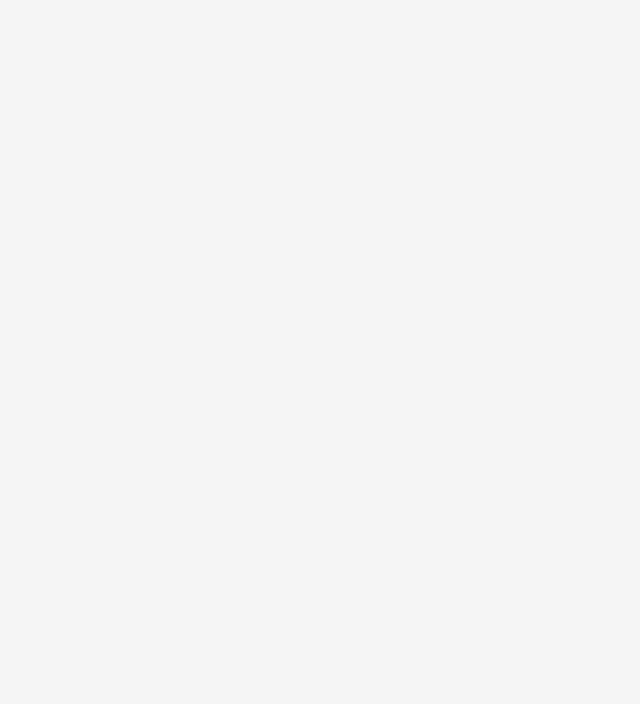
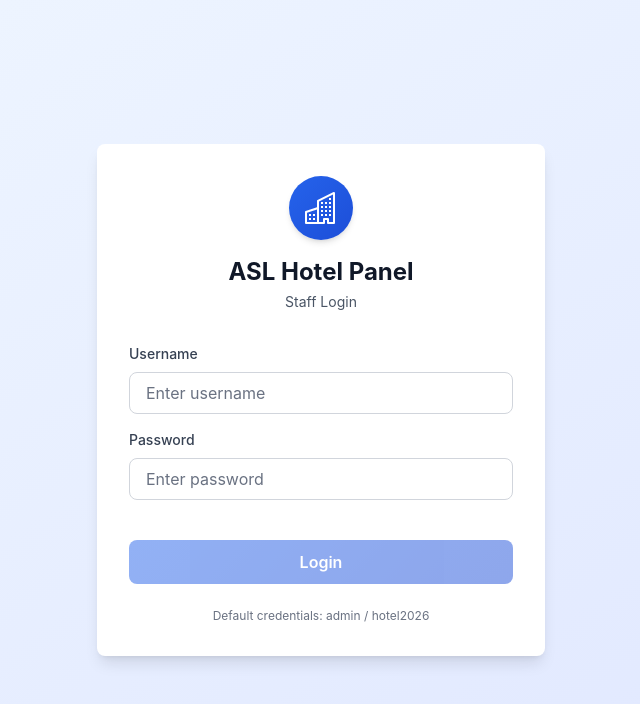
Before and after one commit to Asaph-Velazquez/ASL-Web, a React (Vite) app: page /login in a window 1280 px wide. Before the commit this address had no page. Shown: the top 704 px of the page, without its empty margins (319-959 px from the left). Built offline with nearby package versions, Linux system fonts and the light colour scheme.

Commit message:
feat(web): add staff login with auth guard

```diff
--- a/src/App.tsx
+++ b/src/App.tsx
@@ -1,14 +1,37 @@
-import { Route, Routes } from 'react-router';
+import { Route, Routes, Navigate } from 'react-router';
+import { useState, useEffect } from 'react';
 
 import Home from './components/Home';
 import StayManagement from './components/StayManagement';
+import Login from './components/Login';
 
 function App() {
+  const [isAuthenticated, setIsAuthenticated] = useState(false);
+  const [isLoading, setIsLoading] = useState(true);
+
+  // Check authentication on mount
+  useEffect(() => {
+    const token = localStorage.getItem('staff_token');
+    setIsAuthenticated(!!token);
+    setIsLoading(false);
+  }, []);
+
+  if (isLoading) {
+    return <div className="flex items-center justify-center min-h-screen">Loading...</div>;
+  }
   return (
     <div>
       <Routes>
-        <Route path="/" element={<Home />} />
-        <Route path="/stays" element={<StayManagement />} />
+        <Route path="/login" element={<Login />} />
+        {isAuthenticated ? (
+          <>
+            <Route path="/" element={<Home />} />
+            <Route path="/stays" element={<StayManagement />} />
+            <Route path="*" element={<Navigate to="/" />} />
+          </>
+        ) : (
+          <Route path="*" element={<Navigate to="/login" />} />
+        )}
       </Routes>
     </div>
   )
--- /dev/null
+++ b/src/components/Login.tsx
@@ -0,0 +1,137 @@
+import { useState } from 'react';
+import { useNavigate } from 'react-router-dom';
+
+function Login() {
+  const navigate = useNavigate();
+  const [username, setUsername] = useState('');
+  const [password, setPassword] = useState('');
+  const [error, setError] = useState('');
+  const [loading, setLoading] = useState(false);
+
+  const handleLogin = async (e: React.FormEvent) => {
+    e.preventDefault();
+    setError('');
+    setLoading(true);
+
+    try {
+      const response = await fetch('http://localhost:3001/api/staff/login', {
+        method: 'POST',
+        headers: {
+          'Content-Type': 'application/json',
+        },
+        body: JSON.stringify({ username, password }),
+      });
+
+      if (!response.ok) {
+        const data = await response.json();
+        setError(data.error || 'Invalid credentials');
+        setLoading(false);
+        return;
+      }
+
+      const data = await response.json();
+      localStorage.setItem('staff_token', data.token);
+      localStorage.setItem('staff_username', data.username || username);
+
+      // Navigate to dashboard
+      navigate('/');
+    } catch (err) {
+      setError('Login failed. Please check your connection.');
+      console.error('Login error:', err);
+    } finally {
+      setLoading(false);
+    }
+  };
+
+  return (
+    <div className="min-h-screen bg-gradient-to-br from-blue-50 to-indigo-100 flex items-center justify-center px-4">
+      <div className="w-full max-w-md">
+        {/* Card */}
+        <div className="bg-white rounded-lg shadow-lg p-8">
+          {/* Header */}
+          <div className="text-center mb-8">
+            <div
+              className="w-16 h-16 rounded-full flex items-center justify-center mx-auto mb-4 shadow-md"
+              style={{
+                background: 'linear-gradient(135deg, var(--hotel-primary, #3b82f6), var(--hotel-secondary, #8b5cf6))',
+              }}
+            >
+              <svg
+                xmlns="http://www.w3.org/2000/svg"
+                fill="white"
+                className="w-8 h-8"
+                viewBox="0 0 16 16"
+              >
+                <path d="M14.763.075A.5.5 0 0 1 15 .5v15a.5.5 0 0 1-.5.5h-3a.5.5 0 0 1-.5-.5V14h-1v1.5a.5.5 0 0 1-.5.5h-9a.5.5 0 0 1-.5-.5V10a.5.5 0 0 1 .342-.474L6 7.64V4.5a.5.5 0 0 1 .276-.447l8-4a.5.5 0 0 1 .487.022M6 8.694 1 10.36V15h5zM7 15h2v-1.5a.5.5 0 0 1 .5-.5h2a.5.5 0 0 1 .5.5V15h2V1.309l-7 3.5z" />
+                <path d="M2 11h1v1H2zm2 0h1v1H4zm-2 2h1v1H2zm2 0h1v1H4zm4-4h1v1H8zm2 0h1v1h-1zm-2 2h1v1H8zm2 0h1v1h-1zm2-2h1v1h-1zm0 2h1v1h-1zM8 7h1v1H8zm2 0h1v1h-1zm2 0h1v1h-1zM8 5h1v1H8zm2 0h1v1h-1zm2 0h1v1h-1zm0-2h1v1h-1z" />
+              </svg>
+            </div>
+            <h1 className="text-2xl font-bold text-gray-900">ASL Hotel Panel</h1>
+            <p className="text-sm text-gray-600 mt-1">Staff Login</p>
+          </div>
+
+          {/* Error Message */}
+          {error && (
+            <div className="mb-6 p-4 bg-red-50 border border-red-200 rounded-lg">
+              <p className="text-sm text-red-700 font-medium">{error}</p>
+            </div>
+          )}
+
+          {/* Form */}
+          <form onSubmit={handleLogin} className="space-y-4">
+            {/* Username Input */}
+            <div>
+              <label htmlFor="username" className="block text-sm font-medium text-gray-700 mb-2">
+                Username
+              </label>
+              <input
+                id="username"
+                type="text"
+                value={username}
+                onChange={(e) => setUsername(e.target.value)}
+                className="w-full px-4 py-2 border border-gray-300 rounded-lg text-gray-900 placeholder-gray-500 focus:outline-none focus:ring-2 focus:ring-blue-500 focus:border-transparent transition-all"
+                placeholder="Enter username"
+                disabled={loading}
+              />
+            </div>
+
+            {/* Password Input */}
+            <div>
+              <label htmlFor="password" className="block text-sm font-medium text-gray-700 mb-2">
+                Password
+              </label>
+              <input
+                id="password"
+                type="password"
+                value={password}
+                onChange={(e) => setPassword(e.target.value)}
+                className="w-full px-4 py-2 border border-gray-300 rounded-lg text-gray-900 placeholder-gray-500 focus:outline-none focus:ring-2 focus:ring-blue-500 focus:border-transparent transition-all"
+                placeholder="Enter password"
+                disabled={loading}
+              />
+            </div>
+
+            {/* Submit Button */}
+            <button
+              type="submit"
+              disabled={loading || !username || !password}
+              className="w-full py-2.5 rounded-lg font-semibold text-white transition-all hover:shadow-lg active:scale-95 disabled:opacity-50 disabled:cursor-not-allowed mt-6"
+              style={{
+                background: loading ? '#9ca3af' : 'linear-gradient(135deg, var(--hotel-primary, #3b82f6), var(--hotel-secondary, #8b5cf6))',
+              }}
+            >
+              {loading ? 'Logging in...' : 'Login'}
+            </button>
+          </form>
+
+          {/* Footer */}
+          <p className="text-xs text-gray-500 text-center mt-6">
+            Default credentials: admin / hotel2026
+          </p>
+        </div>
+      </div>
+    </div>
+  );
+}
+
+export default Login;
--- /dev/null
+++ b/src/hooks/useAuth.ts
@@ -0,0 +1,81 @@
+import { useState, useEffect } from 'react';
+import { useNavigate } from 'react-router-dom';
+
+interface AuthState {
+  isAuthenticated: boolean;
+  token: string | null;
+  username: string | null;
+}
+
+export function useAuth() {
+  const navigate = useNavigate();
+  const [auth, setAuth] = useState<AuthState>({
+    isAuthenticated: false,
+    token: null,
+    username: null,
+  });
+
+  // Initialize from localStorage
+  useEffect(() => {
+    const token = localStorage.getItem('staff_token');
+    const username = localStorage.getItem('staff_username');
+
+    if (token) {
+      setAuth({
+        isAuthenticated: true,
+        token,
+        username,
+      });
+    }
+  }, []);
+
+  const login = async (username: string, password: string): Promise<boolean> => {
+    try {
+      const response = await fetch('http://localhost:3001/api/staff/login', {
+        method: 'POST',
+        headers: {
+          'Content-Type': 'application/json',
+        },
+        body: JSON.stringify({ username, password }),
+      });
+
+      if (!response.ok) {
+        return false;
+      }
+
+      const data = await response.json();
+      localStorage.setItem('staff_token', data.token);
+      localStorage.setItem('staff_username', data.username || username);
+
+      setAuth({
+        isAuthenticated: true,
+        token: data.token,
+        username: data.username || username,
+      });
+
+      return true;
+    } catch (error) {
+      console.error('Login error:', error);
+      return false;
+    }
+  };
+
+  const logout = () => {
+    localStorage.removeItem('staff_token');
+    localStorage.removeItem('staff_username');
+    setAuth({
+      isAuthenticated: false,
+      token: null,
+      username: null,
+    });
+    navigate('/login');
+  };
+
+  return {
+    isAuthenticated: auth.isAuthenticated,
+    token: auth.token,
+    username: auth.username,
+    login,
+    logout,
+  };
+}
```
Also changed, not shown: 1 other file (tests, documents, lock files or other folders).
